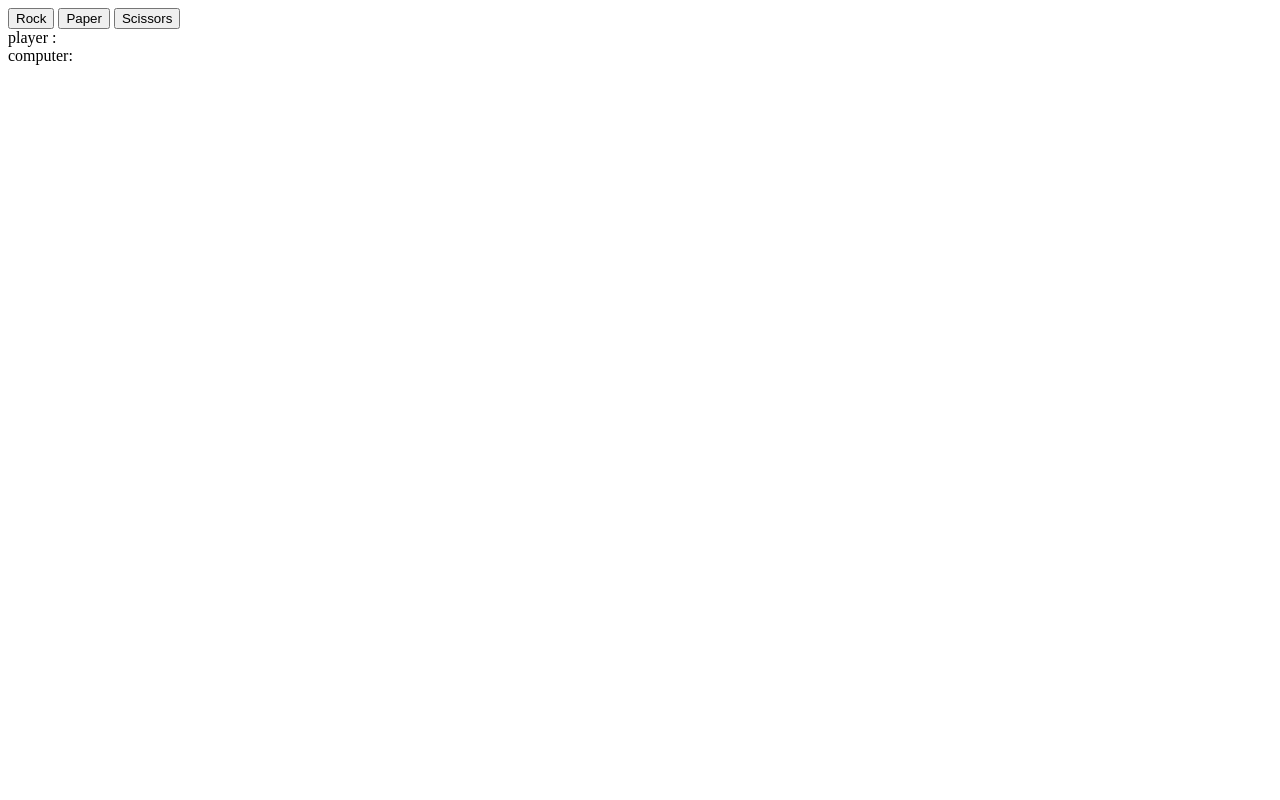
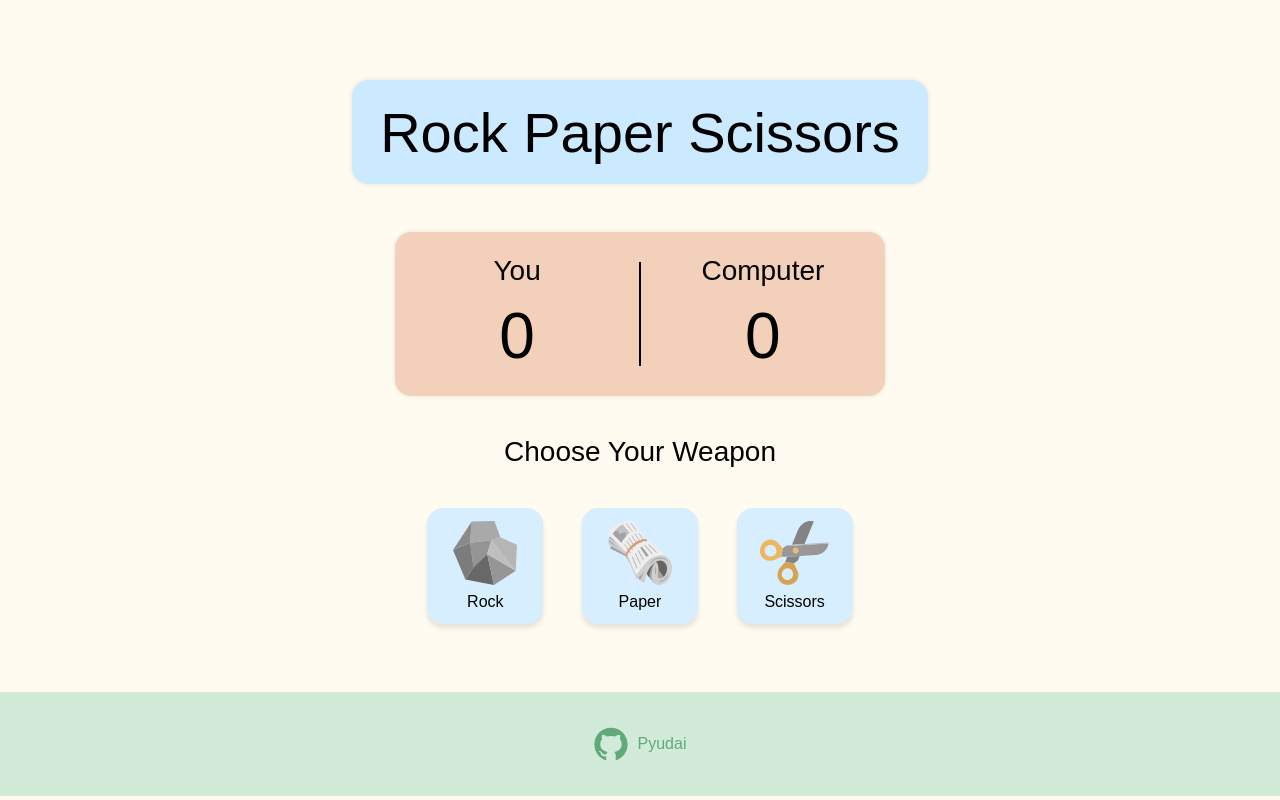
Before and after one commit to pyudai/git_test, a plain HTML site: page odin-rock-paper-scissors/index.html in a window 1280 px wide. Drawn offline with Linux system fonts and the light colour scheme; a web font is replaced by a local one.

Commit message:
create prettier UI

```diff
--- a/odin-rock-paper-scissors/index.html
+++ b/odin-rock-paper-scissors/index.html
@@ -6,20 +6,44 @@
     <title>Rock-Paper-Scissors</title>
     <meta name="description" content="" />
     <meta name="viewport" content="width=device-width, initial-scale=1" />
-    <link rel="stylesheet" href="" />
+    <link rel="stylesheet" href="style.css" />
     <script src="script.js" defer></script>
   </head>
   <body>
-    <button onclick="playerSelect(this)">Rock</button>
-    <button onclick="playerSelect(this)">Paper</button>
-    <button onclick="playerSelect(this)">Scissors</button>
-
-    <div id="resultStr"></div>
-    <div>
-      <div>player :</div>
-      <div id="player" class="score"></div>
-      <div>computer:</div>
-      <div id="computer" class="score"></div>
+    <div id="content">
+      <div id="game-name">Rock Paper Scissors</div>
+      <div id="score-board">
+        <div class="score">
+          <div>You</div>
+          <div id="player">0</div>
+        </div>
+        <div id="line"></div>
+        <div class="score">
+          <div>Computer</div>
+          <div id="computer">0</div>
+        </div>
+      </div>
+      <div id="round-result">Choose Your Weapon</div>
+      <div id="elements">
+        <button onclick="playerSelect(this)">
+          <img src="img/rock.svg" />
+          <div>Rock</div>
+        </button>
+        <button onclick="playerSelect(this)">
+          <img src="img/paper.svg" />
+          <div>Paper</div>
+        </button>
+        <button onclick="playerSelect(this)">
+          <img src="img/scissors.svg" />
+          <div>Scissors</div>
+        </button>
+      </div>
+    </div>
+    <div id="footer">
+      <a href="https://github.com/pyudai/"
+        ><img src="img/github.svg" />
+        <div>Pyudai</div>
+      </a>
     </div>
   </body>
 </html>
--- a/odin-rock-paper-scissors/script.js
+++ b/odin-rock-paper-scissors/script.js
@@ -12,16 +12,20 @@ const getGameElementIndex = (str) =>
 
 // one round of game -> return the person who won the game
 function playRound(playerSelection, computerSelection) {
-  playerSelection = getGameElementIndex(playerSelection);
+  playerSelection = getGameElementIndex(playerSelection.trim());
+  const div = document.querySelector("#round-result");
 
   if (playerSelection < 0) {
     //if user not input the gameElement
     console.log("It isn't a game element. Please enter again");
-    return null;
+    div.removeAttribute("class");
+    return { result: null, str: "It isn't a game element. Please enter again" };
   }
 
   if (playerSelection === computerSelection) {
     // draw
+    div.removeAttribute("class");
+    div.setAttribute("class", "draw");
     return { result: "draw", str: `Draw! ${gameElements[playerSelection]}` };
   } else if (
     // player win
@@ -29,24 +33,29 @@ function playRound(playerSelection, computerSelection) {
     (playerSelection === 1 && computerSelection === 0) || // player : Paper     , com : Rock
     (playerSelection === 0 && computerSelection === 2) // player : Rock      , com : Scissors
   ) {
+    div.removeAttribute("class");
+    div.setAttribute("class", "win");
     return {
       result: "player",
       str: `You win! ${gameElements[playerSelection]} beats ${gameElements[computerSelection]}`,
     };
   } else {
     // com win
+    div.removeAttribute("class");
+    div.setAttribute("class", "lose");
     return {
       result: "computer",
       str: `You Lose! ${gameElements[computerSelection]} beats ${gameElements[playerSelection]}`,
     };
   }
 }
+
 let scores = { player: 0, computer: 0 };
 
 function playerSelect(e) {
   const { result, str } = playRound(e.textContent, computerPlay());
-  const div = document.querySelector("#resultStr");
-  const scoreDiv = document.querySelectorAll(".score");
+  const div = document.querySelector("#round-result");
+  const scoreDiv = document.querySelectorAll(".score > div:nth-child(2)");
   div.textContent = str;
 
   if (result && !result.includes("draw")) scores[result] += 1;
@@ -54,7 +63,6 @@ function playerSelect(e) {
 
   // check if one player reaches 5 points
   if (scores.computer === 5 || scores.player === 5) {
-    console.log("end Game");
     document.querySelectorAll("button").forEach((btn) => (btn.disabled = true));
     const restart = document.createElement("button");
     restart.id = "restart";
@@ -65,34 +73,14 @@ function playerSelect(e) {
       document
         .querySelectorAll("button")
         .forEach((btn) => (btn.disabled = false));
+      document.querySelector("#round-result").removeAttribute("class");
       document
-        .querySelector("body")
+        .querySelector("#round-result")
         .removeChild(document.querySelector("#restart"));
+      document.querySelector("#round-result").textContent =
+        "Choose Your Weapon";
     });
-    document.querySelector("body").appendChild(restart);
+    document.querySelector("#round-result").textContent = "";
+    document.querySelector("#round-result").appendChild(restart);
   }
 }
-
-// function game(playerSelection) {
-//   let scores = { player: 0, computer: 0 };
-//   // for (let i = 0; i < 5; i++) {
-//   //   let playerSelection, result;
-//   //   console.log(`%cRound ${i + 1} :`,"font-weight: bold");
-//   // do {
-//   // playerSelection = prompt(`Round ${i + 1} : Rock / Paper / Scissors ?`);
-//   result = playRound(playerSelection, computerPlay());
-//   // if (result && !result.includes("draw")) scores[result] += 1;
-//   // } while (result === null);
-//   // }
-//   // console.log("%c--------------------------------------", "color: lightgray");
-//   // console.log("%cScore:", "font-weight: bold", scores);
-//   // console.log(
-//   //   "%cResult: ",
-//   //   "font-weight: bold",
-//   //   scores.player === scores.computer
-//   //     ? "Draw"
-//   //     : scores.player > scores.computer
-//   //     ? "You win!"
-//   //     : "You Lose"
-//   // );
-//   // console.log("%c--------------------------------------", "color: lightgray");
--- /dev/null
+++ b/odin-rock-paper-scissors/style.css
@@ -0,0 +1,175 @@
+@import url("https://fonts.googleapis.com/css2?family=Offside&display=swap");
+* {
+  font-family: "Offside", sans-serif;
+}
+
+body,
+#content {
+  display: flex;
+  flex-direction: column;
+  align-items: center;
+}
+
+body {
+  background-color: #fffbf1;
+  height: 100vh;
+  width: 100vw;
+
+  margin: 0px;
+  padding: 0px;
+}
+
+#content {
+  margin: 10vh 0;
+}
+
+#game-name {
+  font-size: 56px;
+  color: black;
+  background-color: #cbe9ff;
+  padding: 0.35em 0.5em;
+  border-radius: 0.3em;
+  box-shadow: 0px 0px 5px rgba(0, 0, 0, 0.1);
+}
+
+#score-board {
+  display: flex;
+  justify-content: center;
+  padding: 1em 2.5em;
+  margin-top: 6vh;
+  border-radius: 1em;
+  width: 32vw;
+
+  background: #f3d0ba;
+  box-shadow: 0px 0px 5px rgba(0, 0, 0, 0.1);
+}
+
+.score {
+  display: flex;
+  flex-direction: column;
+  align-items: center;
+  justify-content: center;
+
+  height: 100%;
+  width: 100%;
+
+  text-align: center;
+  gap: 0.75em;
+}
+
+.score:nth-child(1) {
+  margin-right: 2.5em;
+}
+
+.score:nth-child(3) {
+  margin-left: 2.5em;
+}
+
+.score div:nth-child(1) {
+  font-size: 1.75em;
+}
+
+.score div:nth-child(2) {
+  font-size: 4em;
+}
+
+#line {
+  margin: 14px 0px;
+  height: 13vh;
+  width: 2px;
+  flex-shrink: 0;
+
+  background-color: black;
+}
+
+#round-result {
+  font-size: 1.75em;
+  font-weight: 300;
+
+  margin: 5vh 0;
+}
+
+.win {
+  color: #5fd536;
+}
+
+.lose {
+  color: #c23535;
+}
+
+.draw {
+  color: #469fe0;
+}
+
+#elements {
+  display: flex;
+  justify-content: space-around;
+  gap: 1em;
+
+  width: 35vw;
+  height: 13vh;
+}
+
+button {
+  display: flex;
+  flex-direction: column;
+  gap: 1vh;
+  align-items: center;
+  justify-content: center;
+
+  height: 14.5vh;
+  width: 14.5vh;
+  border-radius: 1em;
+
+  font-size: 1em;
+  background-color: #d7eeff;
+  border-style: none;
+  box-shadow: 0px 4px 5px rgba(0, 0, 0, 0.1);
+}
+
+button:hover {
+  box-sizing: border-box;
+  border: solid #88a9ff 0.25em;
+}
+
+/* click button */
+button:active {
+  background-color: #c4e5ff;
+  box-shadow: 0px 0px 5px rgba(0, 0, 0, 0.1);
+}
+
+#restart{
+  height: 1.75em;
+  width: auto;
+  padding: 0.5em;
+  border-radius: 0.5em;
+
+  background-color: #cbe9ff;
+  font-size: 0.75em;
+
+}
+
+#elements img {
+  height: 8vh;
+  width: auto;
+}
+
+#footer {
+  width: 100vw;
+  height: 13vh;
+
+  background-color: #d1ebd8;
+  /* bottom: 0; */
+}
+
+#footer,
+#footer > a {
+  display: flex;
+  flex-shrink: 0;
+  justify-content: center;
+  align-items: center;
+  gap: 10px;
+  text-decoration: none;
+
+  color: #60a979;
+}
```
Also changed, not shown: odin-rock-paper-scissors/img/github.svg (added), odin-rock-paper-scissors/img/paper.svg (added), odin-rock-paper-scissors/img/rock.svg (added), odin-rock-paper-scissors/img/scissors.svg (added), 1 other file.
